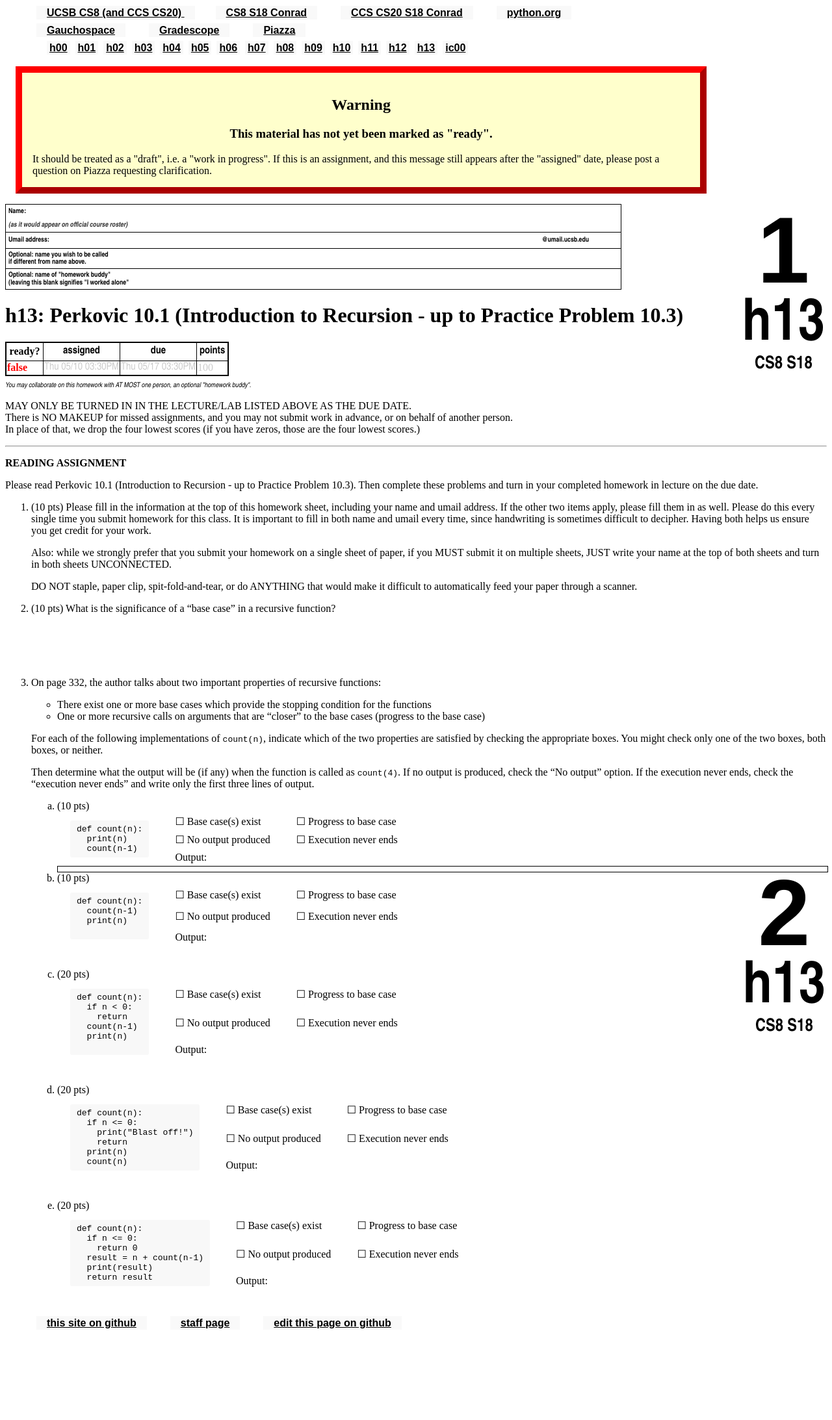
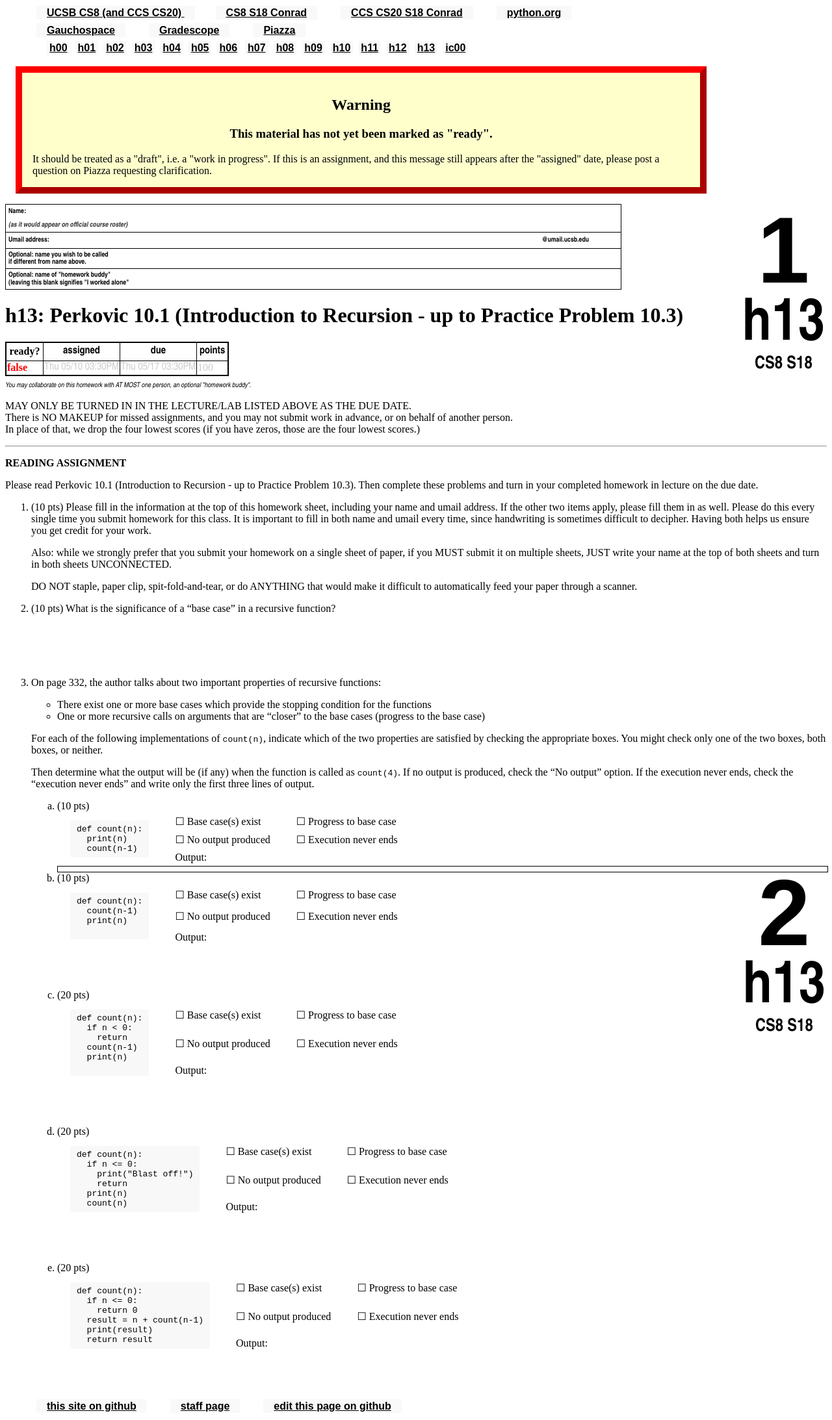
Before and after one commit to ucsb-cs8-s18/ucsb-cs8-s18.github.io, a Jekyll site: the page built from _hwk/h13.md, in a window 1280 px wide. Shown: the whole page at 65% size. Built offline with Jekyll 4.4.1, drawn with Linux system fonts in a browser that asks for light colours; before the commit the page ends 2058 px from its top, so only the background shows below that.

Commit message:
Update h13.md

```diff
--- a/_hwk/h13.md
+++ b/_hwk/h13.md
@@ -65,7 +65,7 @@
 
 
 
-<li style="margin-bottom:2em;"> (10 pts) <!-- one of the function benefit questions -->
+<li style="margin-bottom:4em;"> (10 pts) <!-- one of the function benefit questions -->
 
 <table class="fn_ben" >
 <tr>
@@ -92,7 +92,7 @@
 
 </li> <!-- one of the function benefit questions -->
 
-<li style="margin-bottom:2em;"> (20 pts) <!-- one of the function benefit questions -->
+<li style="margin-bottom:4em;"> (20 pts) <!-- one of the function benefit questions -->
 
 <table class="fn_ben" >
 <tr>
@@ -122,7 +122,7 @@
 
 </li>
 
-<li style="margin-bottom:2em;"> (20 pts) <!-- one of the function benefit questions -->
+<li style="margin-bottom:4em;"> (20 pts) <!-- one of the function benefit questions -->
 
 <table class="fn_ben" >
 <tr>
@@ -152,7 +152,7 @@
 
 </li>
 
-<li style="margin-bottom:2em;"> (20 pts) <!-- one of the function benefit questions -->
+<li style="margin-bottom:4em;"> (20 pts) <!-- one of the function benefit questions -->
 
 <table class="fn_ben">
 <tr>
```
